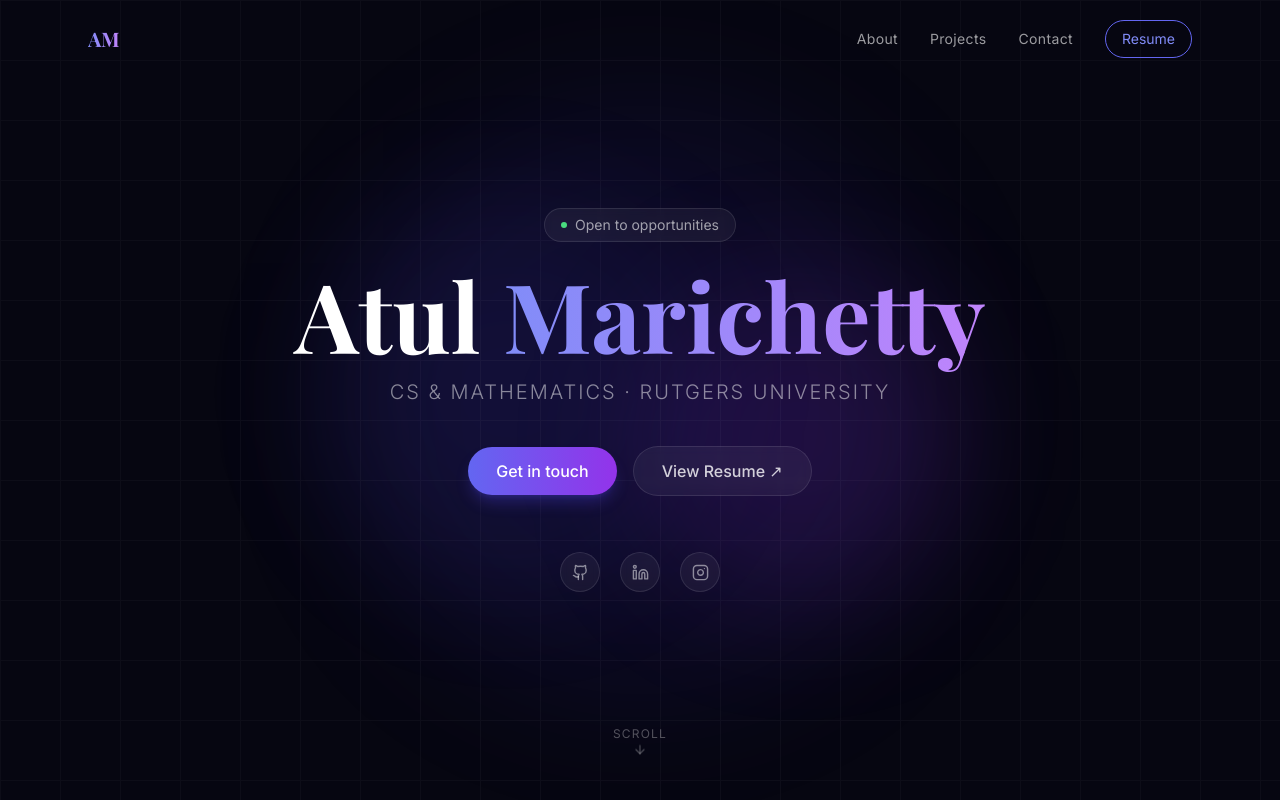
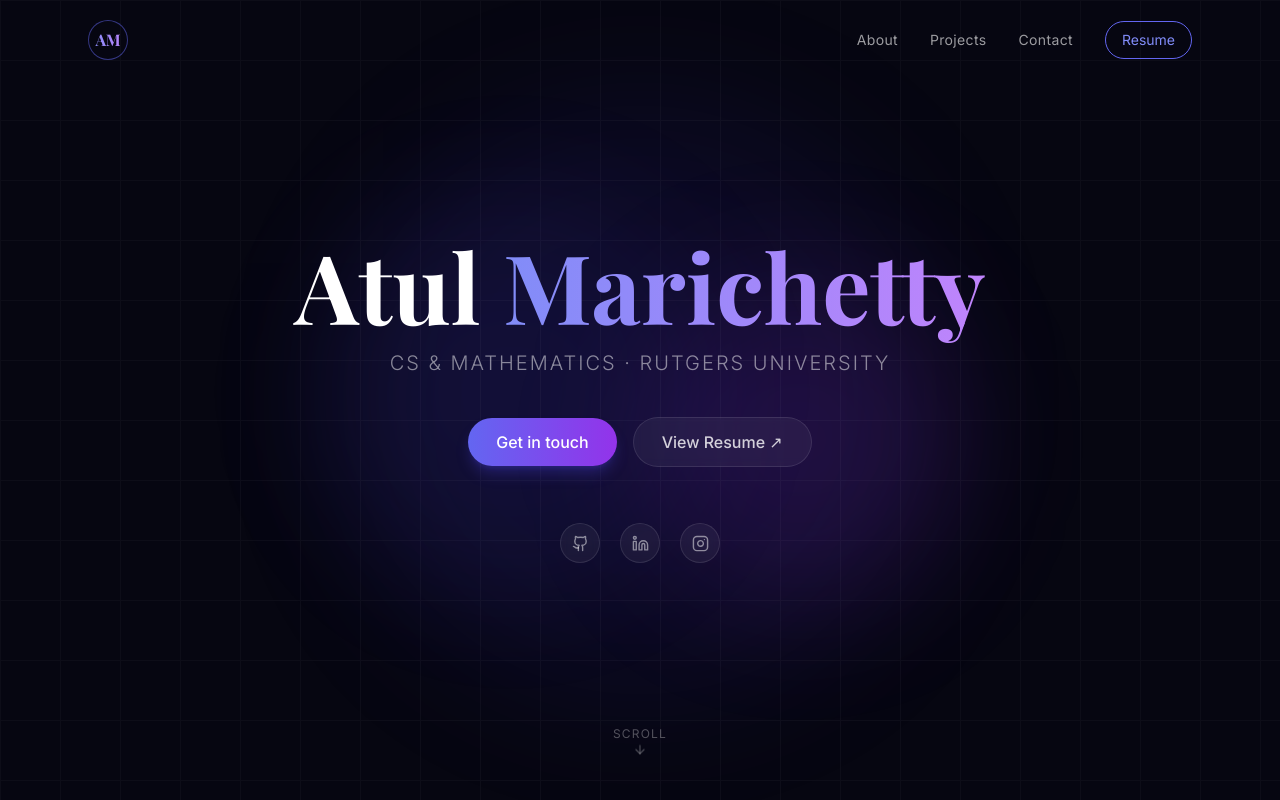
Before and after one commit to atul-11-m/landing-page, a React (Vite) app: page / in a window 1280 px wide. Shown: the top 800 px of the page. Built offline with nearby package versions, Linux system fonts and the light colour scheme.

Commit message:
change browser icon

```diff
--- a/index.html
+++ b/index.html
@@ -2,7 +2,7 @@
 <html lang="en">
   <head>
     <meta charset="UTF-8" />
-    <link rel="icon" type="image/jpeg" href="/yearbookPic.jpeg" />
+    <link rel="icon" type="image/svg+xml" href="/favicon.svg" />
     <meta name="viewport" content="width=device-width, initial-scale=1.0" />
     <title>Atul Marichetty</title>
     <link rel="preconnect" href="https://fonts.googleapis.com" />
--- a/src/components/Hero.tsx
+++ b/src/components/Hero.tsx
@@ -24,7 +24,7 @@ export default function Hero() {
 
       <div className="relative z-10 max-w-6xl mx-auto px-6 text-center">
         {/* Eyebrow */}
-        <motion.div
+        {/* <motion.div
           initial={{ opacity: 0, y: 20 }}
           animate={{ opacity: 1, y: 0 }}
           transition={{ duration: 0.5 }}
@@ -32,7 +32,7 @@ export default function Hero() {
         >
           <span className="w-1.5 h-1.5 rounded-full bg-green-400 animate-pulse" />
           Open to opportunities
-        </motion.div>
+        </motion.div> */}
 
         {/* Name */}
         <motion.h1
--- a/src/components/Navbar.tsx
+++ b/src/components/Navbar.tsx
@@ -28,7 +28,7 @@ export default function Navbar() {
       }`}
     >
       <div className="max-w-6xl mx-auto px-6 flex items-center justify-between">
-        <a href="#hero" className="font-display text-xl font-bold text-gradient">AM</a>
+        <a href="#hero" className="w-10 h-10 rounded-full border border-brand-500/50 flex items-center justify-center font-display text-base font-bold text-gradient hover:border-brand-400 hover:shadow-[0_0_12px_rgba(99,102,241,0.4)] transition-all duration-200">AM</a>
 
         {/* Desktop nav */}
         <nav className="hidden md:flex items-center gap-8">
```
Also changed, not shown: public/favicon.svg (added).
